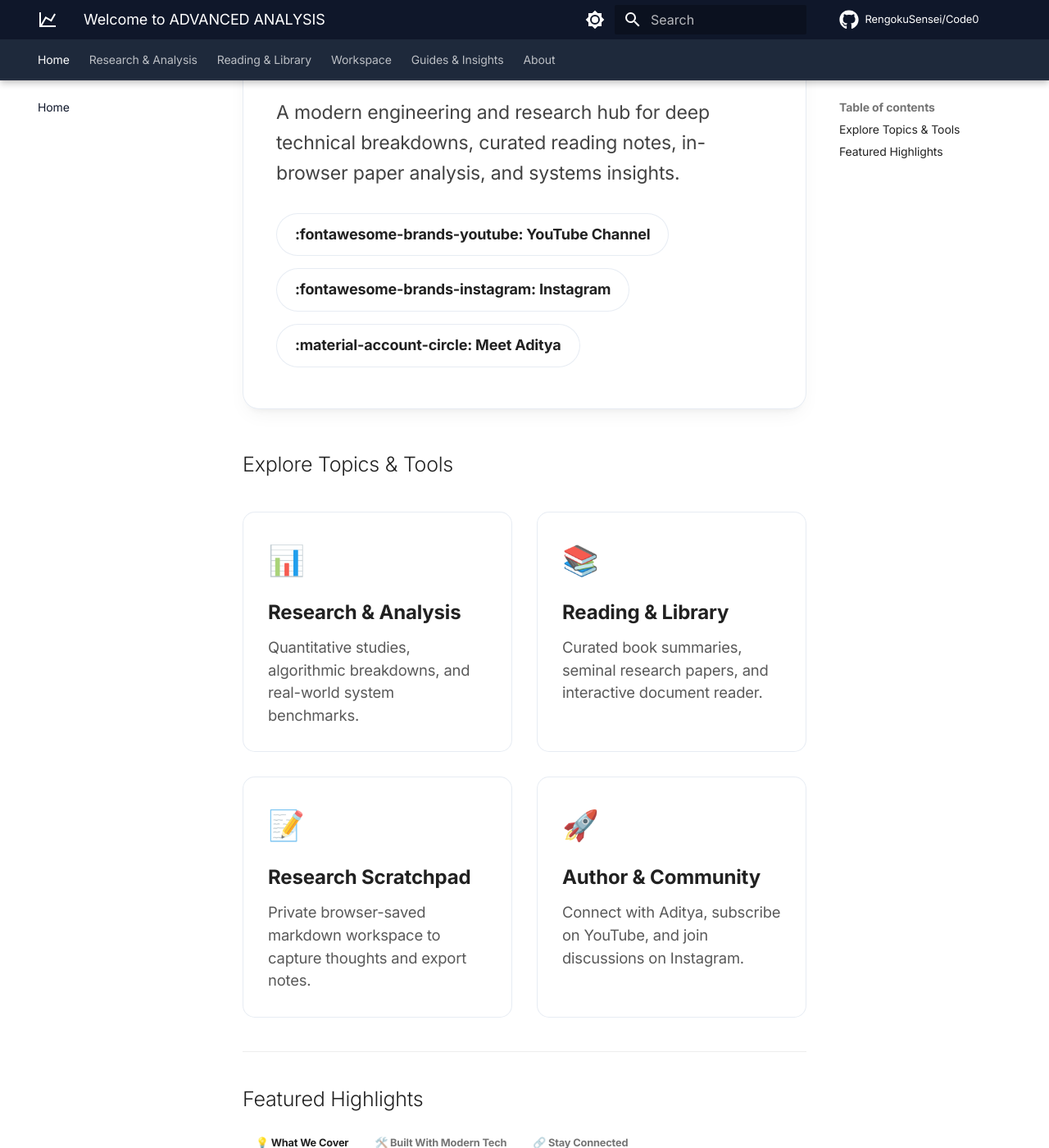
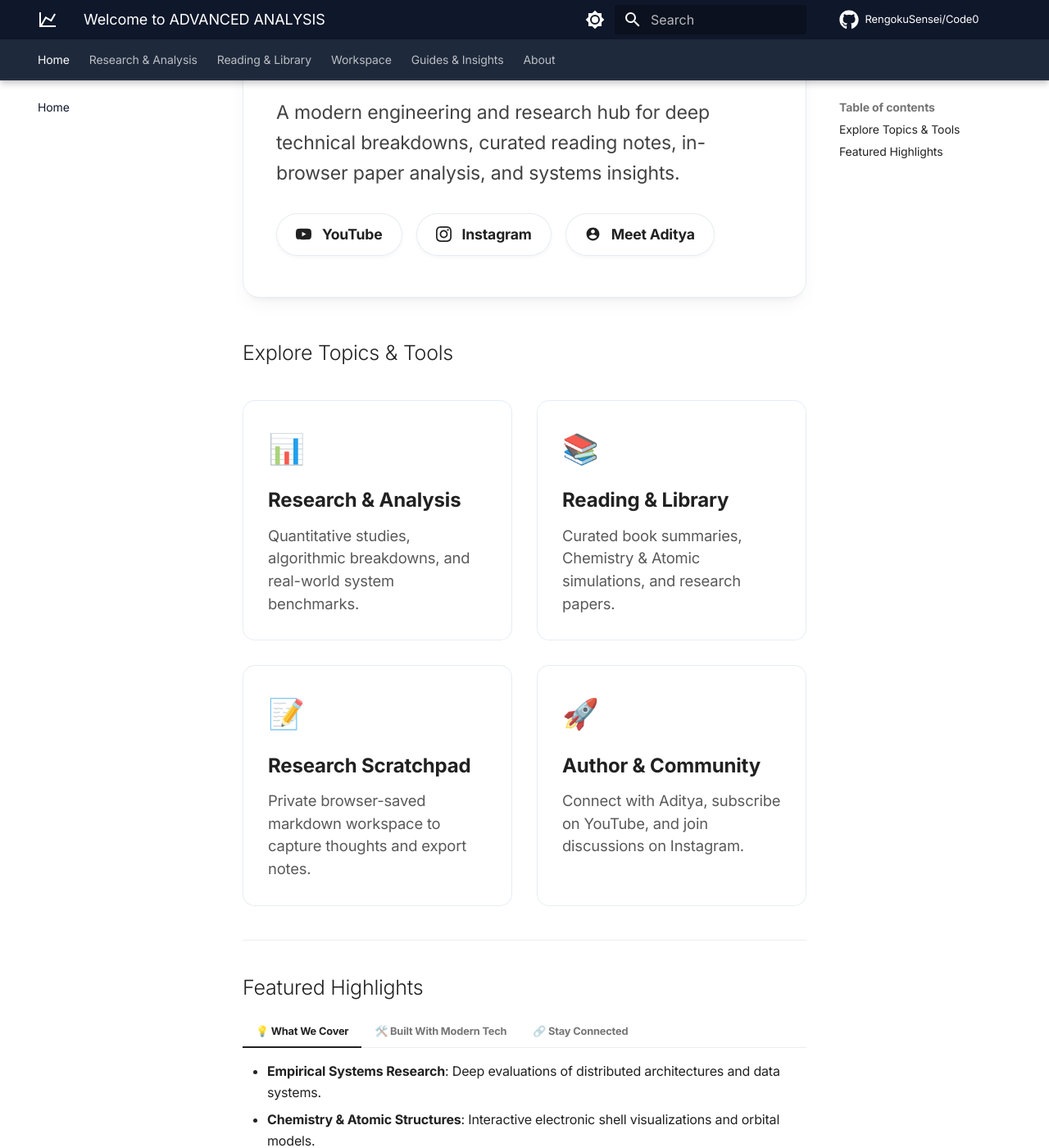
Before and after one commit to RengokuSensei/Code0, an MkDocs documentation site: the page built from docs/index.md, in a window 1280 px wide and 1400 px high, scrolled down 254 px. Shown: the whole window at 82% size. Built offline with MkDocs 1.6.1 and Material for MkDocs 9.7.7, drawn with Linux system fonts in a browser that asks for light colours; comment, search, counter and statistics services are not loaded.

Commit message:
feat: modern SVG logo badges and add Chemistry Atom visualizer

```diff
--- a/docs/index.md
+++ b/docs/index.md
@@ -9,14 +9,17 @@ description: Deep technical insights, research, reading notes, and data-driven a
     A modern engineering and research hub for deep technical breakdowns, curated reading notes, in-browser paper analysis, and systems insights.
   </div>
   <div class="aa-social-bar">
-    <a href="https://www.youtube.com/@ADVANCED_ANALYSIS" target="_blank" rel="noopener noreferrer" class="aa-social-btn youtube">
-      :fontawesome-brands-youtube: YouTube Channel
+    <a href="https://www.youtube.com/@ADVANCED_ANALYSIS" target="_blank" rel="noopener noreferrer" class="aa-social-btn youtube" title="Visit YouTube Channel">
+      <svg viewBox="0 0 24 24"><path fill="currentColor" d="M23.498 6.186a3.016 3.016 0 0 0-2.122-2.136C19.505 3.545 12 3.545 12 3.545s-7.505 0-9.377.505A3.017 3.017 0 0 0 .502 6.186C0 8.07 0 12 0 12s0 3.93.502 5.814a3.016 3.016 0 0 0 2.122 2.136c1.871.505 9.376.505 9.376.505s7.505 0 9.377-.505a3.015 3.015 0 0 0 2.122-2.136C24 15.93 24 12 24 12s0-3.93-.502-5.814zM9.545 15.568V8.432L15.818 12l-6.273 3.568z"/></svg>
+      <span>YouTube</span>
     </a>
-    <a href="https://www.instagram.com/advanced_analysis/" target="_blank" rel="noopener noreferrer" class="aa-social-btn instagram">
-      :fontawesome-brands-instagram: Instagram
+    <a href="https://www.instagram.com/advanced_analysis/" target="_blank" rel="noopener noreferrer" class="aa-social-btn instagram" title="Follow on Instagram">
+      <svg viewBox="0 0 24 24"><path fill="currentColor" d="M12 2.163c3.204 0 3.584.012 4.85.07 3.252.148 4.771 1.691 4.919 4.919.058 1.265.069 1.645.069 4.849 0 3.205-.012 3.584-.069 4.849-.149 3.225-1.664 4.771-4.919 4.919-1.266.058-1.644.07-4.85.07-3.204 0-3.584-.012-4.849-.07-3.26-.149-4.771-1.699-4.919-4.92-.058-1.265-.07-1.644-.07-4.849 0-3.204.013-3.583.07-4.849.149-3.227 1.664-4.771 4.919-4.919 1.266-.057 1.645-.069 4.849-.069zm0-2.163c-3.259 0-3.667.014-4.947.072-4.358.2-6.78 2.618-6.98 6.98-.059 1.281-.073 1.689-.073 4.948 0 3.259.014 3.668.072 4.948.2 4.358 2.618 6.78 6.98 6.98 1.281.058 1.689.072 4.948.072 3.259 0 3.668-.014 4.948-.072 4.354-.2 6.782-2.618 6.979-6.98.059-1.28.073-1.689.073-4.948 0-3.259-.014-3.667-.072-4.947-.196-4.354-2.617-6.78-6.979-6.98-1.281-.059-1.69-.073-4.949-.073zm0 5.838c-3.403 0-6.162 2.759-6.162 6.162s2.759 6.163 6.162 6.163 6.162-2.759 6.162-6.163c0-3.403-2.759-6.162-6.162-6.162zm0 10.162c-2.209 0-4-1.79-4-4 0-2.209 1.791-4 4-4s4 1.791 4 4c0 2.21-1.791 4-4 4zm6.406-11.845c-.796 0-1.441.645-1.441 1.44s.645 1.44 1.441 1.44c.795 0 1.439-.645 1.439-1.44s-.644-1.44-1.439-1.44z"/></svg>
+      <span>Instagram</span>
     </a>
-    <a href="about/author/" class="aa-social-btn">
-      :material-account-circle: Meet Aditya
+    <a href="about/author/" class="aa-social-btn profile" title="About Aditya">
+      <svg viewBox="0 0 24 24"><path fill="currentColor" d="M12 2C6.48 2 2 6.48 2 12s4.48 10 10 10 10-4.48 10-10S17.52 2 12 2zm0 3c1.66 0 3 1.34 3 3s-1.34 3-3 3-3-1.34-3-3 1.34-3 3-3zm0 14.2c-2.5 0-4.71-1.28-6-3.22.03-1.99 4-3.08 6-3.08 1.99 0 5.97 1.09 6 3.08-1.29 1.94-3.5 3.22-6 3.22z"/></svg>
+      <span>Meet Aditya</span>
     </a>
   </div>
 </div>
@@ -32,7 +35,7 @@ description: Deep technical insights, research, reading notes, and data-driven a
   <a href="reading/" class="aa-card">
     <span class="aa-card-icon">📚</span>
     <div class="aa-card-title">Reading & Library</div>
-    <p class="aa-card-desc">Curated book summaries, seminal research papers, and interactive document reader.</p>
+    <p class="aa-card-desc">Curated book summaries, Chemistry & Atomic simulations, and research papers.</p>
   </a>
   <a href="workspace/notes/" class="aa-card">
     <span class="aa-card-icon">📝</span>
@@ -52,6 +55,7 @@ description: Deep technical insights, research, reading notes, and data-driven a
 
 === "💡 What We Cover"
     - **Empirical Systems Research**: Deep evaluations of distributed architectures and data systems.
+    - **Chemistry & Atomic Structures**: Interactive electronic shell visualizations and orbital models.
     - **Literature Syntheses**: Distilled takeaways from foundational computer science books and whitepapers.
     - **Interactive Tools**: In-browser document reading and local client-side scratchpads.
 
--- a/docs/stylesheets/extra.css
+++ b/docs/stylesheets/extra.css
@@ -137,35 +137,60 @@ body, .md-typeset {
 .aa-social-bar {
   display: flex;
   flex-wrap: wrap;
-  gap: 0.75rem;
-  margin-top: 1rem;
+  align-items: center;
+  gap: 0.85rem;
+  margin-top: 1.25rem;
 }
 
 .aa-social-btn {
   display: inline-flex;
   align-items: center;
-  gap: 0.5rem;
-  padding: 0.55rem 1.1rem;
-  font-size: 0.9rem;
+  gap: 0.65rem;
+  padding: 0.55rem 1.15rem;
+  font-size: 0.88rem;
   font-weight: 600;
   border-radius: 9999px;
   text-decoration: none !important;
-  transition: all 0.2s ease;
+  transition: all 0.25s cubic-bezier(0.4, 0, 0.2, 1);
   border: 1px solid var(--aa-card-border);
   background: var(--aa-card-bg);
   color: inherit !important;
+  box-shadow: 0 2px 5px rgba(0, 0, 0, 0.04);
+}
+
+.aa-social-btn svg {
+  width: 19px;
+  height: 19px;
+  flex-shrink: 0;
+  transition: transform 0.2s ease;
+}
+
+.aa-social-btn:hover svg {
+  transform: scale(1.15);
 }
 
 .aa-social-btn.youtube:hover {
-  background: #ff0000;
+  background: #ff0000 !important;
   color: #ffffff !important;
   border-color: #ff0000;
+  box-shadow: 0 4px 15px rgba(255, 0, 0, 0.35);
+  transform: translateY(-2px);
 }
 
 .aa-social-btn.instagram:hover {
-  background: linear-gradient(45deg, #f09433 0%, #e6683c 25%, #dc2743 50%, #cc2366 75%, #bc1888 100%);
+  background: linear-gradient(45deg, #f09433 0%, #e6683c 25%, #dc2743 50%, #cc2366 75%, #bc1888 100%) !important;
   color: #ffffff !important;
   border-color: transparent;
+  box-shadow: 0 4px 15px rgba(225, 48, 108, 0.35);
+  transform: translateY(-2px);
+}
+
+.aa-social-btn.profile:hover {
+  background: var(--md-accent-fg-color) !important;
+  color: #ffffff !important;
+  border-color: var(--md-accent-fg-color);
+  box-shadow: 0 4px 15px rgba(99, 102, 241, 0.35);
+  transform: translateY(-2px);
 }
 
 /* --------------------------------------------------------------------------
@@ -350,3 +375,37 @@ body, .md-typeset {
   outline: none;
   border-color: var(--md-accent-fg-color);
 }
+
+/* Embedded Interactive Apps (e.g. Atomic Orbitals) */
+.aa-app-container {
+  margin: 1.5rem 0 2rem;
+  border-radius: 12px;
+  border: 1px solid var(--aa-card-border);
+  overflow: hidden;
+  background: #0b1220;
+  box-shadow: 0 10px 30px rgba(0, 0, 0, 0.25);
+}
+
+.aa-app-toolbar {
+  display: flex;
+  justify-content: space-between;
+  align-items: center;
+  padding: 0.75rem 1.25rem;
+  background: #121b2e;
+  border-bottom: 1px solid rgba(148, 163, 184, 0.14);
+}
+
+.aa-app-title {
+  display: flex;
+  align-items: center;
+  gap: 0.5rem;
+  font-size: 0.95rem;
+  color: #e8ecf3;
+}
+
+.aa-app-iframe {
+  width: 100%;
+  height: 820px;
+  border: none;
+  display: block;
+}
--- a/mkdocs.yml
+++ b/mkdocs.yml
@@ -132,6 +132,9 @@ nav:
       - Case Studies: analysis/case-studies.md
   - Reading & Library:
       - Overview: reading/index.md
+      - Chemistry:
+          - Overview: reading/chemistry/index.md
+          - Atom & Orbitals: reading/chemistry/atom.md
       - Book Summaries: reading/books.md
       - Research Papers: reading/papers.md
       - Interactive Reader: reading/reader.md
```
Also changed, not shown: docs/about/author.md (+6 -4 lines), docs/assets/interactive/atomic_orbitals.html (added, +549 -0 lines), docs/reading/chemistry/atom.md (added, +51 -0 lines), docs/reading/chemistry/index.md (added, +28 -0 lines), docs/reading/index.md (+11 -2 lines).
